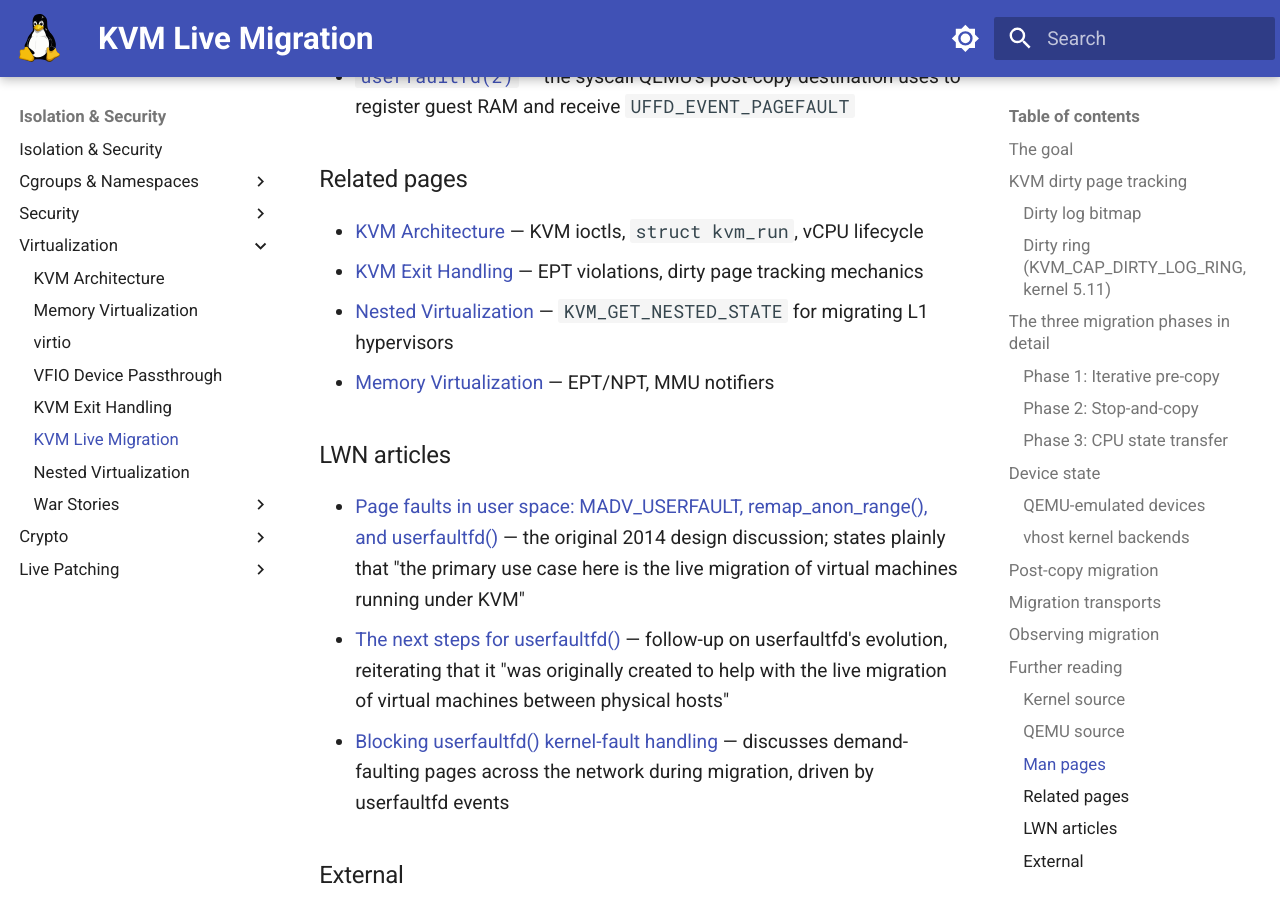
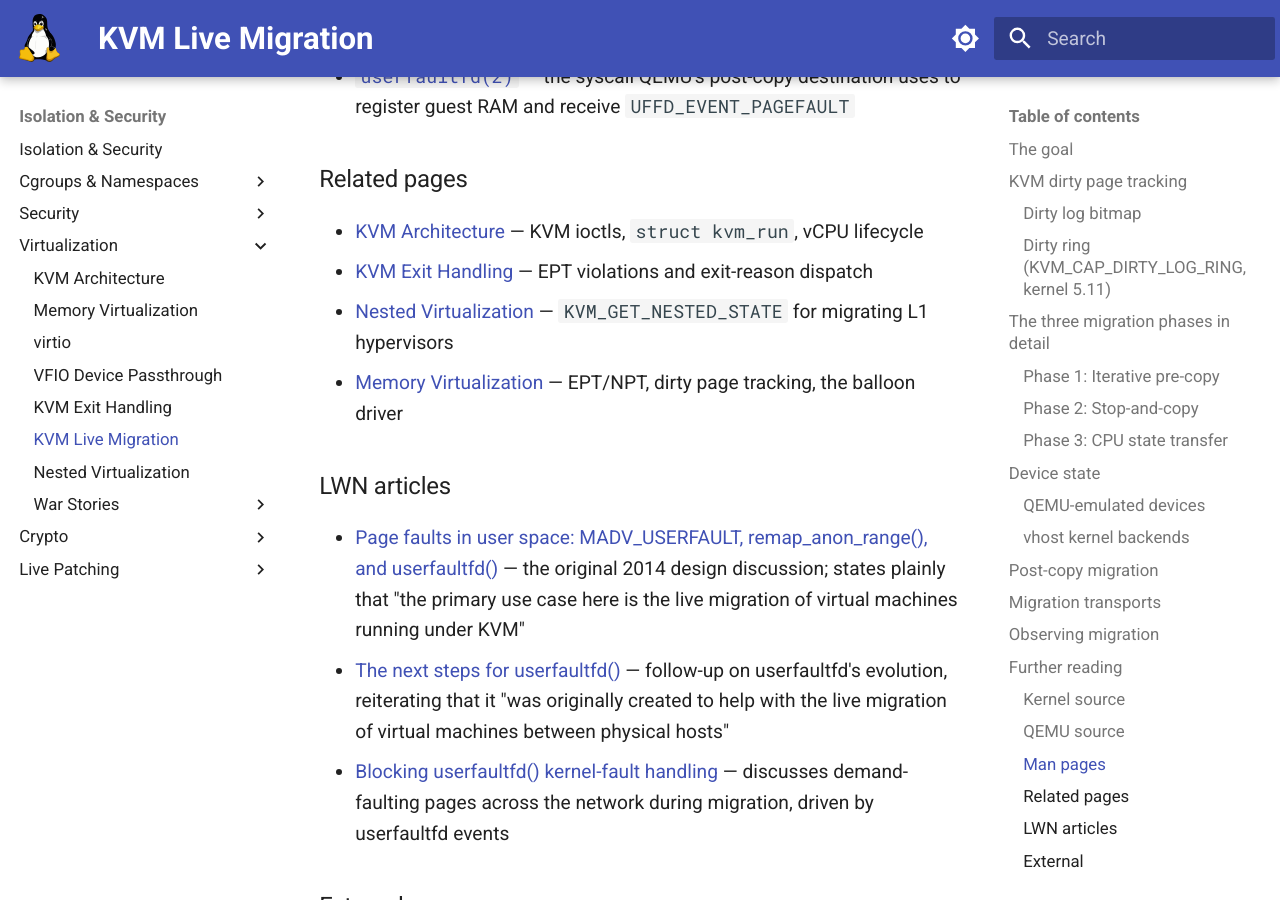
Before and after one commit to laveeshb/linux-kernel-internals, an MkDocs documentation site: the page built from docs/virtualization/live-migration.md, in a window 1280 px wide and 900 px high, scrolled down 10550 px. Built offline with MkDocs 1.6.1 and Material for MkDocs 9.7.7, drawn with Linux system fonts in a browser that asks for light colours.

Commit message:
live-migration.md: fix two Related-pages overclaims
- "KVM Exit Handling -- EPT violations, dirty page tracking mechanics":
  kvm-exits.md has zero mentions of dirty page tracking anywhere.
- "Memory Virtualization -- EPT/NPT, MMU notifiers": kvm-memory.md has
  no MMU-notifiers section (checked all its headers); it does cover
  dirty page tracking and the balloon driver.

```diff
--- a/docs/virtualization/live-migration.md
+++ b/docs/virtualization/live-migration.md
@@ -321,9 +321,9 @@ QEMU migration is userspace code; per site policy these link to QEMU's own canon
 ### Related pages
 
 - [KVM Architecture](kvm-arch.md) — KVM ioctls, `struct kvm_run`, vCPU lifecycle
-- [KVM Exit Handling](kvm-exits.md) — EPT violations, dirty page tracking mechanics
+- [KVM Exit Handling](kvm-exits.md) — EPT violations and exit-reason dispatch
 - [Nested Virtualization](nested-virt.md) — `KVM_GET_NESTED_STATE` for migrating L1 hypervisors
-- [Memory Virtualization](kvm-memory.md) — EPT/NPT, MMU notifiers
+- [Memory Virtualization](kvm-memory.md) — EPT/NPT, dirty page tracking, the balloon driver
 
 ### LWN articles
 
```
